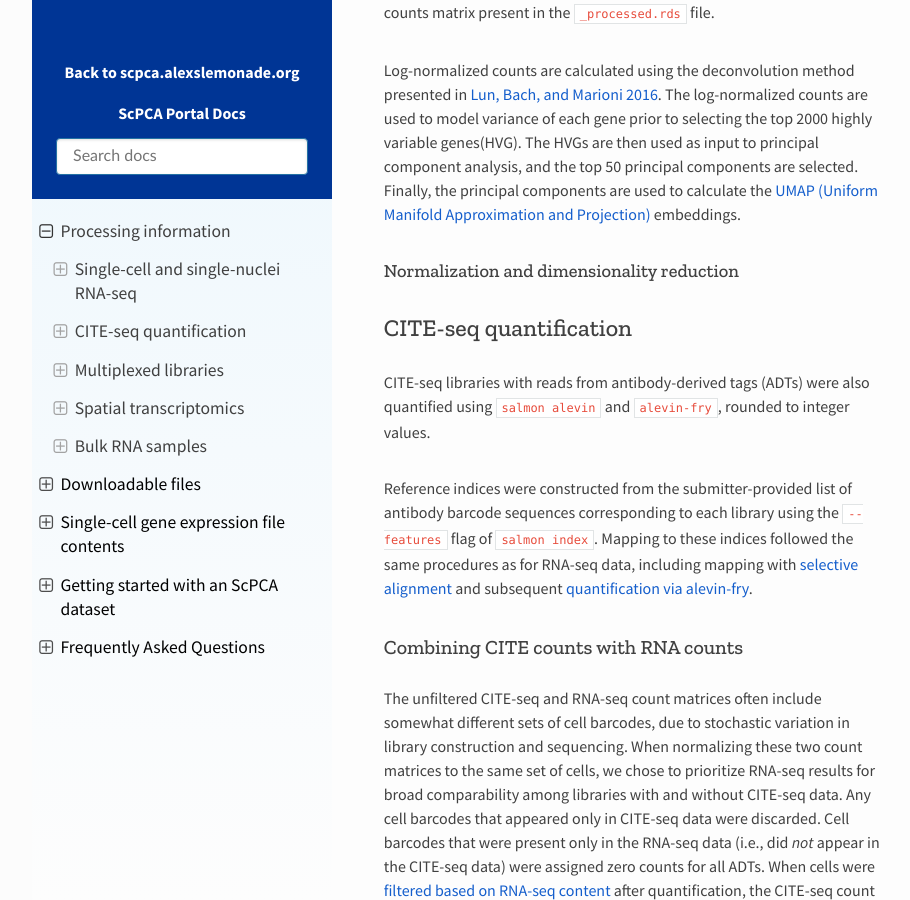
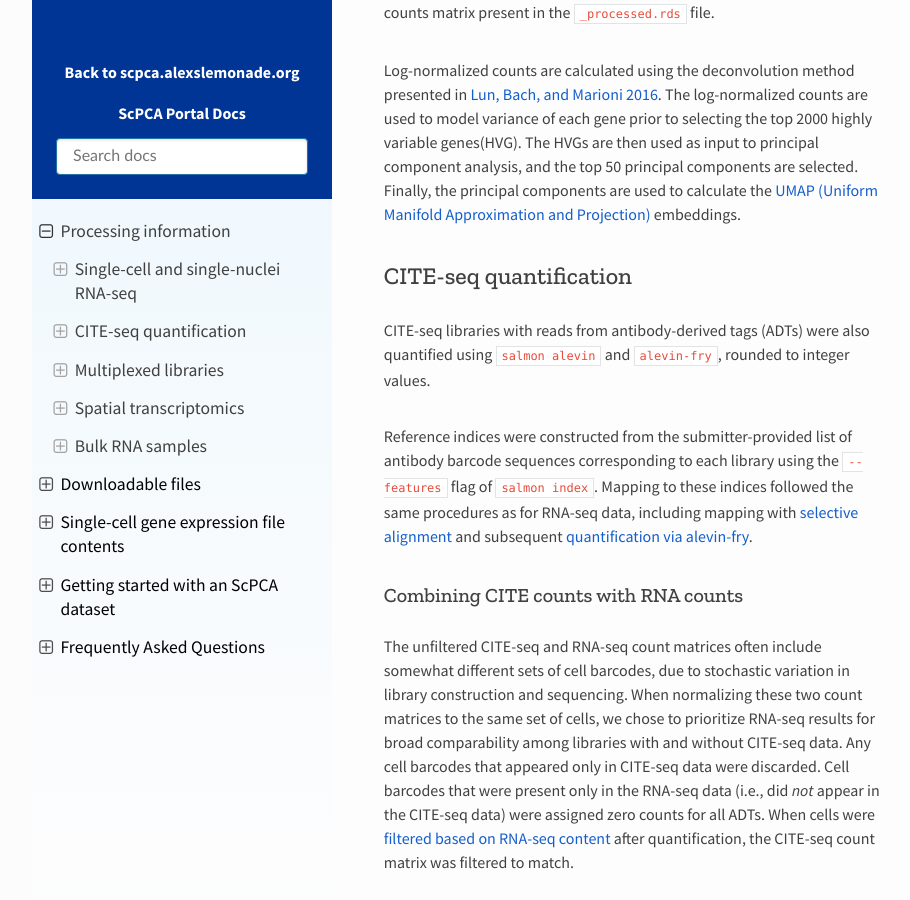
Before and after one commit to DongzeHE/scpca-docs, a Sphinx documentation site: the page built from docs/processing_information.md, in a window 1280 px wide and 900 px high, scrolled down 2668 px. Shown: the whole window, without its empty margins (158-1068 px from the left). Built offline with Sphinx 7.4.7 and the Read the Docs theme 2.0.0, drawn with Linux system fonts in a browser that asks for light colours.

Commit message:
remove extra heading

```diff
--- a/docs/processing_information.md
+++ b/docs/processing_information.md
@@ -68,8 +68,6 @@ Log-normalized counts are calculated using the deconvolution method presented in
 The log-normalized counts are used to model variance of each gene prior to selecting the top 2000 highly variable genes(HVG).
 The HVGs are then used as input to principal component analysis, and the top 50 principal components are selected.
 Finally, the principal components are used to calculate the [UMAP (Uniform Manifold Approximation and Projection)](http://bioconductor.org/books/3.13/OSCA.basic/dimensionality-reduction.html#uniform-manifold-approximation-and-projection) embeddings.
-
-#### Normalization and dimensionality reduction
 
 ## CITE-seq quantification
 
```
